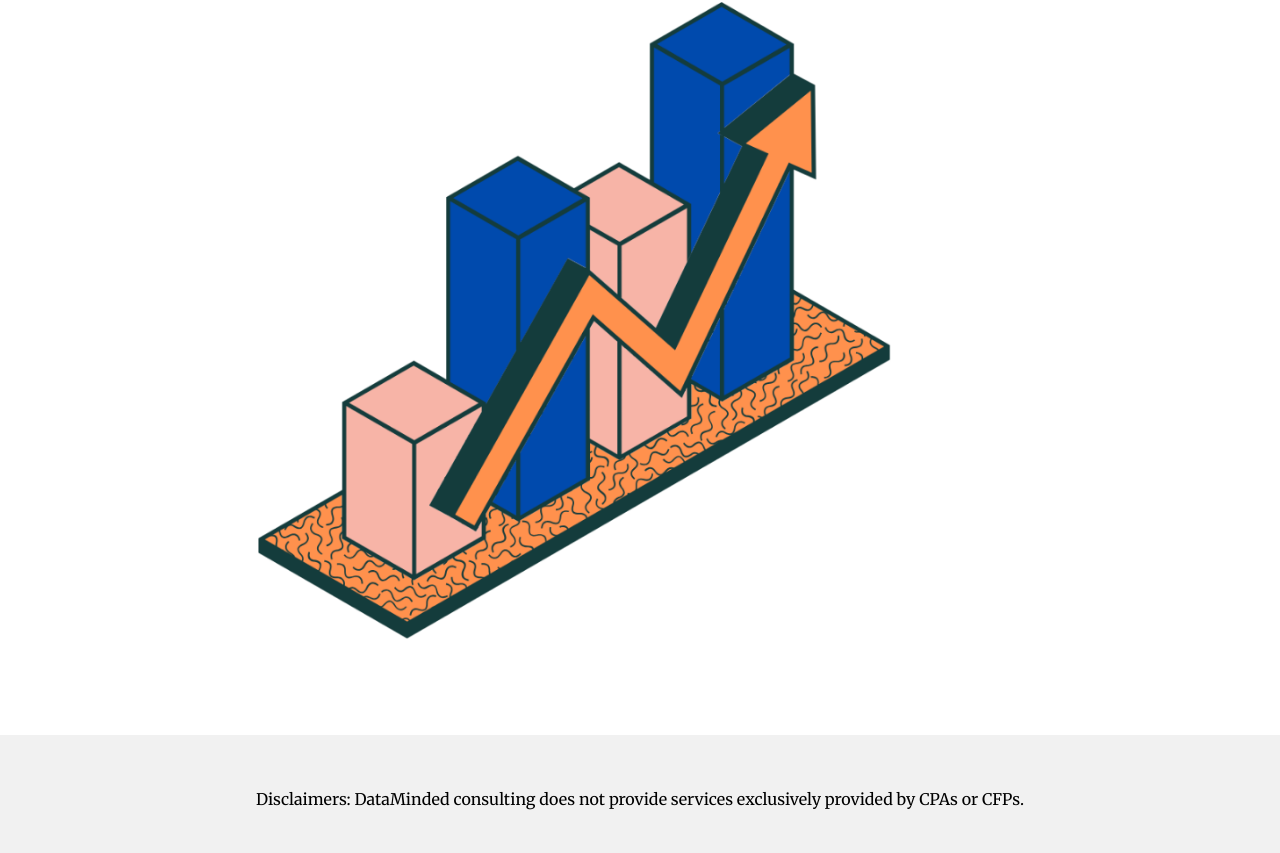
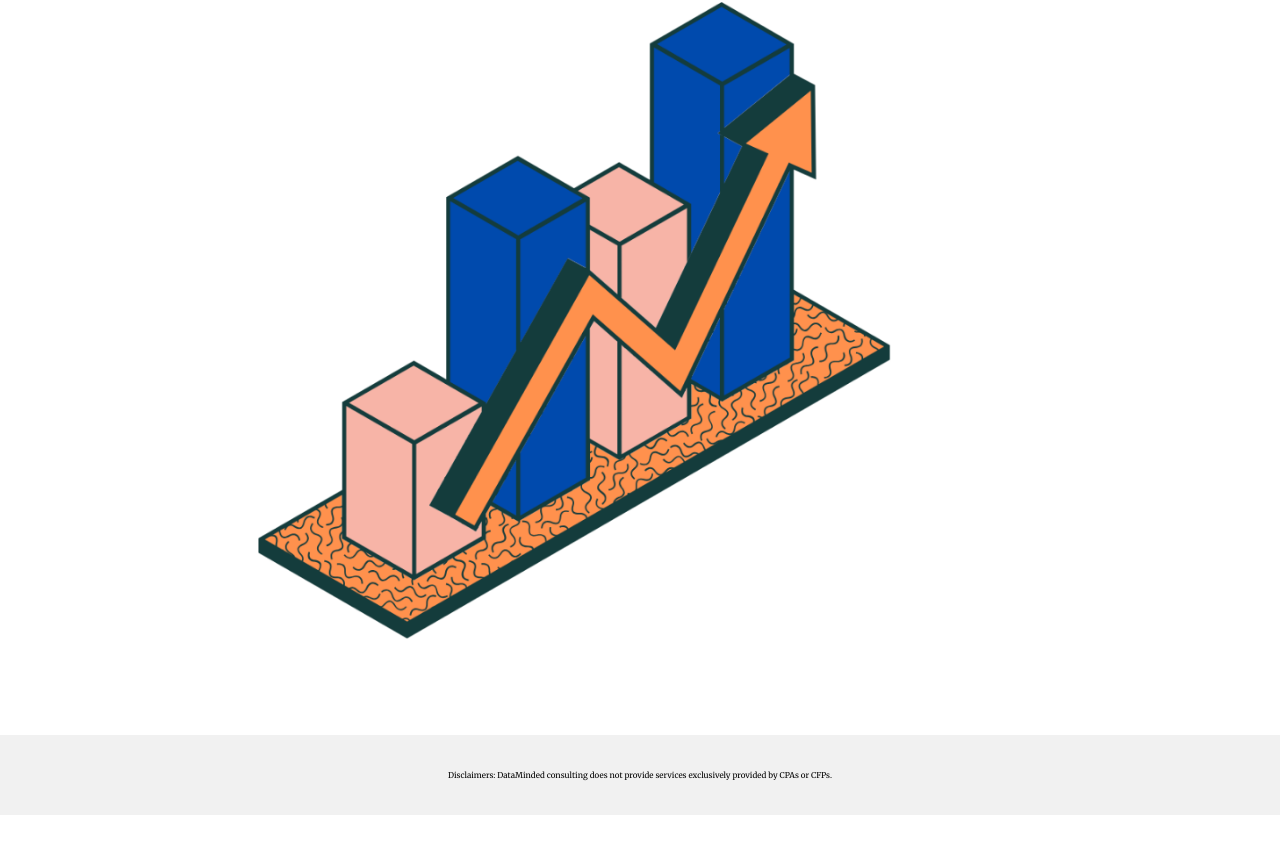
Before and after one commit to Cerchie/tlc, a Next.js app: page / in a window 1280 px wide. Shown: the part 1080-1933 px from the top of the page. After the commit the page ends 1895 px from the top, so only its background shows below. Built offline with nearby package versions, Linux system fonts and the light colour scheme.

Commit message:
update styles

```diff
--- a/styles/globals.css
+++ b/styles/globals.css
@@ -4,7 +4,7 @@
 /* When the browser is at least 600px and above */
 @media screen and (min-width: 600px) {
 #disclaimer {
-font-size: 1em;
+font-size: .5em;
 }
 
 #disclaimer-about {
@@ -82,7 +82,7 @@ footer {
 /* When the browser is at most 600px and above */
 
   #disclaimer {
-  font-size: 1em;
+  font-size: .5em;
   }
 
   .about-para {
```
